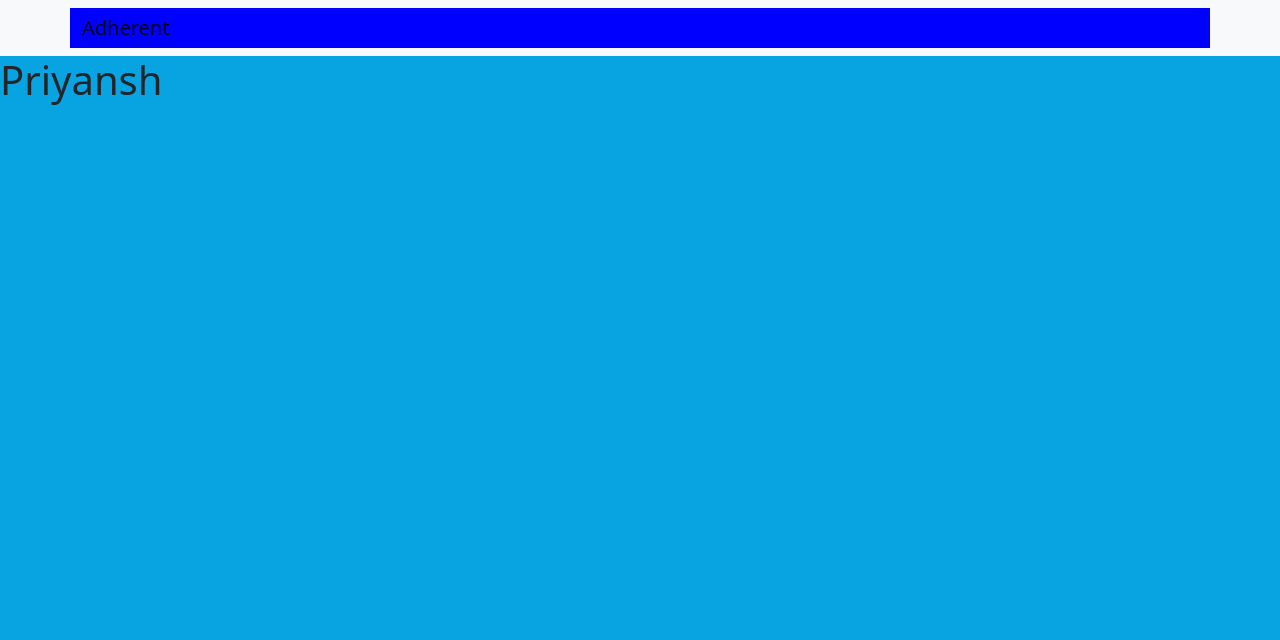
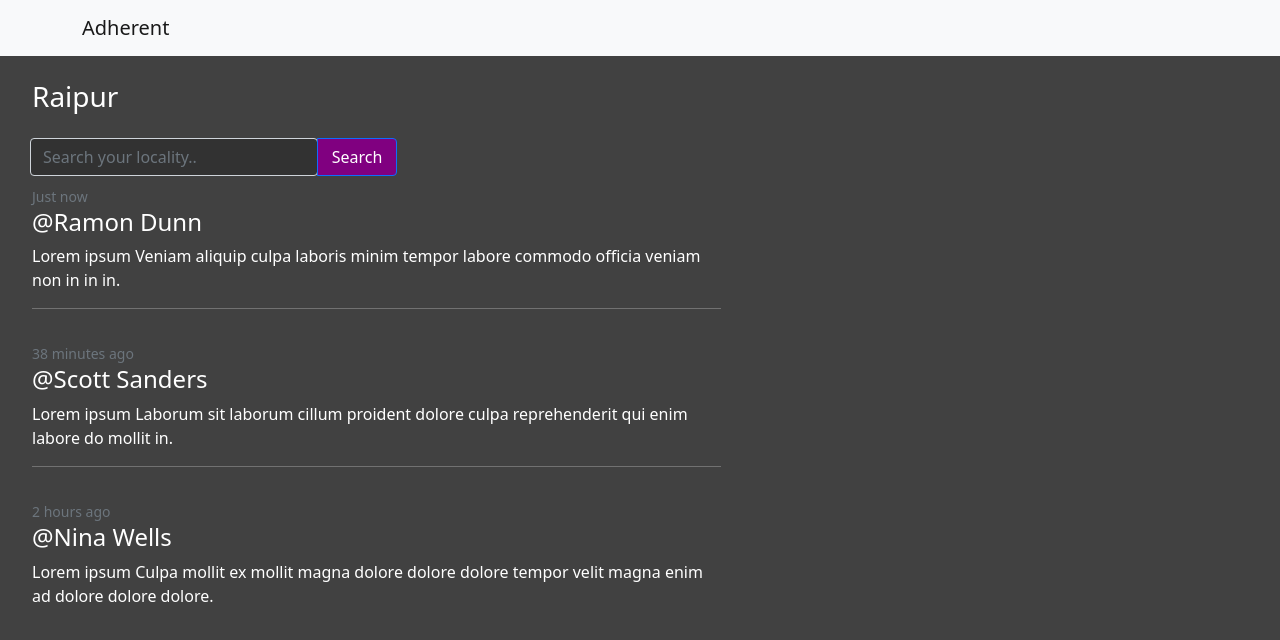
Before and after one commit to shreydan/adherent-hacknitr-submission, a React (Create React App) app in the folder web/: page /feed in a window 1280 px wide. Shown: the top 640 px of the page. Built offline with nearby package versions, Linux system fonts and the light colour scheme.

Commit message:
Refactored login page and added feed page

```diff
--- a/web/src/components/Navbar.jsx
+++ b/web/src/components/Navbar.jsx
@@ -5,7 +5,7 @@ import { NavLink } from "react-router-dom";
 export default memo(function Navbar() {
   return (
     <nav className="navbar navbar-expand-lg navbar-light bg-light">
-      <div className="container" style={{backgroundColor: "blue"}}>
+      <div className="container">
         <NavLink className="navbar-brand" to="/">
           Adherent
         </NavLink>
--- a/web/src/css/index.css
+++ b/web/src/css/index.css
@@ -1,3 +1,3 @@
 body {
-    background-color: #08a4e2!important;
+    background-color: #414141!important;
 }
--- a/web/src/pages/Feed.jsx
+++ b/web/src/pages/Feed.jsx
@@ -1,7 +1,79 @@
 import React from "react";
 
 function Feed() {
-  return <h1>Priyansh</h1>;
+  return (
+
+<div classNameName="container">
+            <div className="row">
+    <div className="col-md-7 col-xs-12 col-md-offset-3">
+      <div className="panel">
+        <div className="panel-heading" style={{marginTop:"1.5rem" ,marginBottom:"1.5rem",marginLeft:"2rem" }}>
+          <h3 className="panel-title" style={{color: "white"}}>Raipur</h3>
+        </div>
+
+        <div class="input-group">
+  <div class="form" style={{marginLeft:"30px"}}>
+    <input id="search-input" type="search" class="form-control" placeholder="Search your locality.." style={{width:"18rem" , backgroundColor:"#0000003d"}}/>
+  </div>
+  <button type="submit" class="btn btn-primary" style={{backgroundColor:"purple" , width:"5rem"}} >
+  Search
+  </button>
+</div>
+
+          <ul className="list-group list-group-flush list-group-full" style={{marginLeft:"1rem"}}>
+            <li className="list-group-item border-0"  style={{color: "white" , backgroundColor: "#414141" }}>
+              <div className="media">
+                <div className="media-left">
+                  <a className="avatar avatar-online" href="/">
+                  </a>
+                </div>
+                <div className="media-body">
+                  <small className="text-muted pull-right">Just now</small>
+                  <h4 className="media-heading">@Ramon Dunn</h4>
+                  <div>Lorem ipsum Veniam aliquip culpa laboris minim tempor labore
+                    commodo officia veniam non in in in.</div>
+                </div>
+              </div>
+              <hr className="margin-bottom-10"/>
+            </li>
+            <li className="list-group-item border-0"  style={{color: "white" , backgroundColor: "#414141" }}>
+              <div className="media">
+                <div className="media-left">
+                  <a className="avatar avatar-busy" href="/">
+                  </a>
+                </div>
+                <div className="media-body">
+                  <small className="text-muted pull-right">38 minutes ago</small>
+                  <h4 className="media-heading">@Scott Sanders</h4>
+                  <div>Lorem ipsum Laborum sit laborum cillum proident dolore culpa
+                    reprehenderit qui enim labore do mollit in.</div>
+                </div>
+              </div>
+              <hr className="margin-bottom-10"/>
+            </li>
+            <li className="list-group-item border-0" style={{color: "white " , backgroundColor: "#414141" }}>
+              <div className="media">
+                <div className="media-left">
+                  <a className="avatar avatar-online" href="/">
+                  </a>
+
+                </div>
+                <div className="media-body">
+                  <small className="text-muted pull-right">2 hours ago</small>
+                  <h4 className="media-heading">@Nina Wells</h4>
+                  <div>Lorem ipsum Culpa mollit ex mollit magna dolore dolore dolore
+                    tempor velit magna enim ad dolore dolore dolore.</div>
+                </div>
+              </div>
+            </li>
+          </ul>
+        </div>
+      </div>
+    </div>
+</div>
+
+
+  )
 }
 
 export default Feed;
--- a/web/src/pages/Login.jsx
+++ b/web/src/pages/Login.jsx
@@ -3,15 +3,20 @@ import React from "react";
 export default function Login() {
   return (
 
-    <div className="container" style={{backgroundColor:"blue"}}>
-     <div >
-     <div class="card" style={{width: "18rem"}}>
-  <div class="card-body" style={{backgroundColor:"black"}}>
-    <h5 class="card-title">Card title</h5>
-    <span class="input-group-text mb-3" style={{width:"2rem"}}>@</span>
-  <input type="text" class="form-control" placeholder="Username" aria-label="Username" aria-describedby="basic-addon1"/>
-    <a href="/" class="btn btn-primary">Join</a>
+    <div className="container">
+     <div className="w-100">
+     <div class="card mx-auto d-flex align-items-center" style={{width: "25rem" , height:"22rem"}}>
+  <div class="card-body-1 w-100" style={{backgroundColor:"#0d6efd", marginBottom:"2rem" , color:"white"}}>
+    <h2 class="card-title">Join</h2>
+    <h2 class="card-title">Now</h2>
   </div>
+  <div class="card-body-2">
+    <div class="input-group flex-nowrap">
+  <span class="input-group-text" id="addon-wrapping">@</span>
+  <input type="text" class="form-control" placeholder="Username" aria-label="Username" aria-describedby="addon-wrapping" style={{width:"20rem"}}/>
+</div>
+    <a href="/" class="btn btn-primary"  style={{width:"23rem" , marginTop:"2rem"}}>Join</a>
+</div>
 </div>
        </div>
     </div>
```
